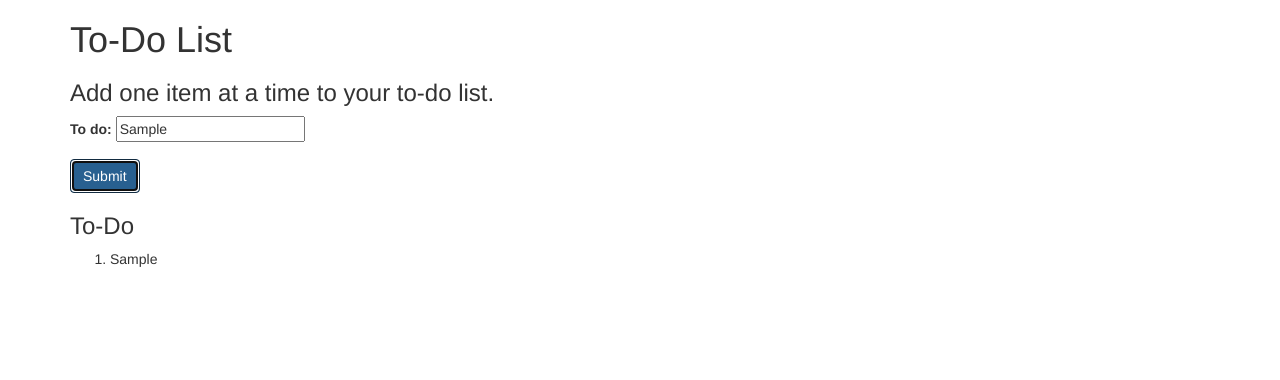
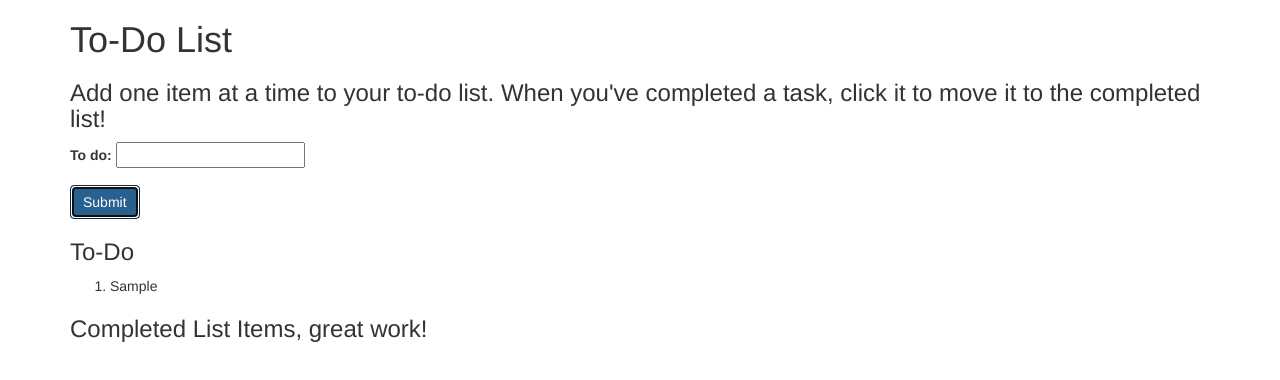
Before and after one commit to michaeldada/to_do, a plain HTML site: page index.html in a window 1280 px wide. Both pictures are taken after typing "Sample" into the empty fields and a click on the button "Submit". Drawn offline with Linux system fonts and the light colour scheme.

Commit message:
add initial finished UI and index.html

```diff
--- a/index.html
+++ b/index.html
@@ -13,7 +13,7 @@
   <body>
     <div class="container">
       <h1>To-Do List</h1>
-      <h3>Add one item at a time to your to-do list.</h3>
+      <h3>Add one item at a time to your to-do list. When you've completed a task, click it to move it to the completed list!</h3>
       <form id="toDoForm" >
         <div class="form-group">
           <label for="input" >To do:</label>
@@ -26,8 +26,10 @@
         <ol id="toDoList">
         </ol>
       </div>
-      <div id="completedList">
-
+      <div>
+        <h3>Completed List Items, great work!</h3>
+        <ol id="completedList">
+        </ol>
       </div>
     </div>
   </body>
--- a/js/scripts.js
+++ b/js/scripts.js
@@ -27,8 +27,15 @@ $(document).ready(function() {
     var newList = new ToDo()
     newList.addItem(listInput);
 
-    $('ol#toDoList').append('<li>' + listInput + '</li>')
+    $('ol#toDoList').append('<li class="listItems">' + listInput + '</li>');
 
+    $('li.listItems').last().click(function() {
+      var completedItem = $(this).text();
+      $('ol#completedList').append('<li class="doneItems">' + completedItem + '</li>');
+      $('li.listItems').last().remove();
+
+    });
+    $('input#input').val("");
   });
 
 });
```
